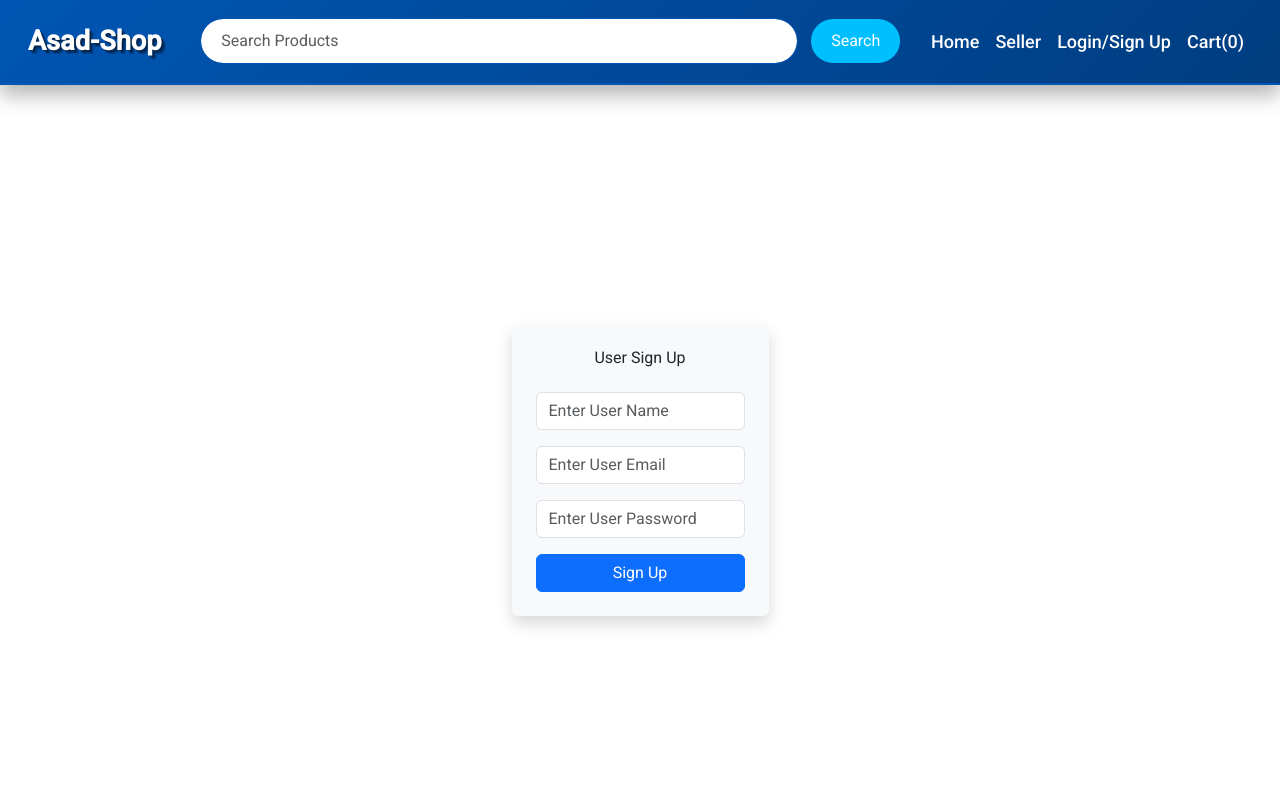
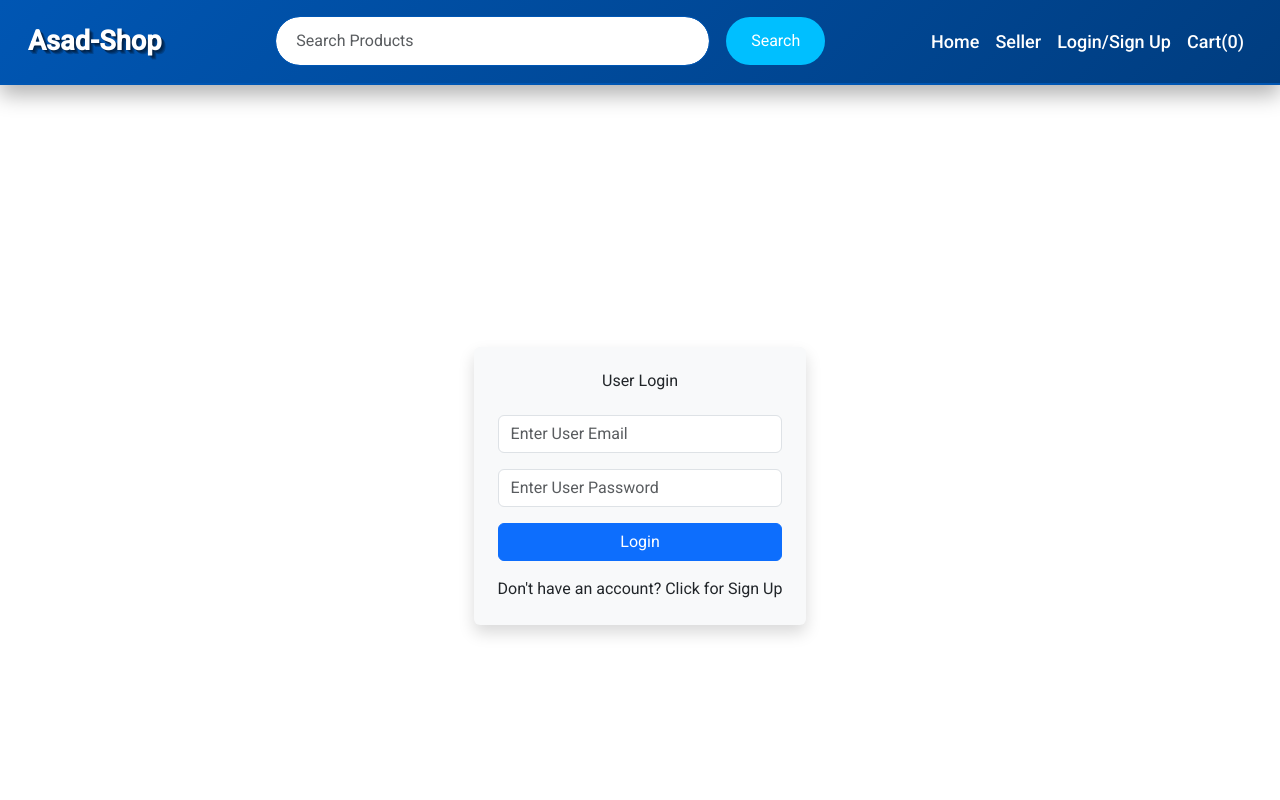
Before and after one commit to asadmunirdev/E-com-Project, an Angular app: page /user-auth in a window 1280 px wide. Shown: the top 800 px of the page. Built offline with nearby package versions, Linux system fonts and the light colour scheme.

Commit message:
User login/SignUp

```diff
--- a/db.json
+++ b/db.json
@@ -1,28 +1,40 @@
 {
   "seller": [
     {
-      "id": "773f",
-      "name": "Muhammad Asad Munir",
+      "name": "Asad Munir",
       "email": "asad@gmail.com",
-      "password": "123"
+      "password": "123",
+      "id": 1
     },
     {
-      "name": "saad",
-      "email": "saad@gmail.com",
-      "password": "saad123",
-      "id": "v3pdXAz"
+      "name": "Asad Munir",
+      "email": "asad@gmail.com",
+      "password": "123",
+      "id": 2
     },
     {
-      "name": "Hamza",
-      "email": "hamza@gmail.com",
-      "password": "hamza123",
-      "id": "ScqgUOX"
+      "name": "Asad Munir",
+      "email": "asad@gmail.com",
+      "password": "123",
+      "id": 3
     },
     {
-      "name": "Hamza",
-      "email": "hamza@gmail.com",
-      "password": "asd",
-      "id": "zaq392e"
+      "name": "test",
+      "email": "test@gmail.com",
+      "password": "123",
+      "id": 4
+    },
+    {
+      "name": "Asad Munir",
+      "email": "asad@gmail.com",
+      "password": "123",
+      "id": 5
+    },
+    {
+      "name": "sample",
+      "email": "sample@gmail.com",
+      "password": "123",
+      "id": 6
     }
   ],
   "products": [
@@ -465,6 +477,12 @@
       "email": "asad@gmail.com",
       "password": "123",
       "id": 1
+    },
+    {
+      "name": "sample",
+      "email": "sample@gmail.com",
+      "password": "123",
+      "id": 2
     }
   ]
 }
--- a/src/app/header/header.component.css
+++ b/src/app/header/header.component.css
@@ -1,3 +1,7 @@
+.collapse {
+  visibility: visible;
+}
+
 /* Custom Navbar Styles */
 .custom-navbar {
   background: linear-gradient(135deg, #007bff, #0056b3); /* Smooth gradient background */
@@ -17,27 +21,27 @@
 
 /* Center and resize the search bar */
 .search-form {
-  width: 100%;
-  max-width: 700px; /* Optional: Set a maximum width */
+  width: auto; /* Use auto width for flexible control */
+  max-width: 550px; /* Increase max-width for a larger search box */
   margin: 0 auto;
-  display: flex; /* Flex display for alignment */
+  display: flex;
   align-items: center;
-  justify-content: center; /* Center align items */
+  justify-content: center;
 }
 
 .search-form input {
-  border-radius: 30px; /* More rounded corners */
+  border-radius: 30px;
   border: 1px solid #0056b3;
-  padding: 10px 20px;
-  font-size: 16px;
+  padding: 12px 20px; /* Increase padding for a bigger input */
+  font-size: 16px; /* Increase font size */
   transition: all 0.3s ease;
-  flex: 1; /* Allow input to take up available space */
+  flex: 1;
 }
 
 .search-form input:focus {
   border-color: #00bfff;
   box-shadow: 0 0 12px rgba(0, 191, 255, 0.6);
-  transform: scale(1.03);
+  transform: scale(1.05); /* Slightly increase scale */
 }
 
 .search-form button {
@@ -45,15 +49,15 @@
   background-color: #00bfff;
   border: none;
   color: white;
-  padding: 10px 20px;
+  padding: 12px 25px; /* Adjust padding to make the button bigger */
   font-size: 16px;
   transition: background-color 0.3s ease, transform 0.2s ease;
-  margin-left: 5px; /* Space between input and button */
+  margin-left: 8px; /* Increase space between input and button */
 }
 
 .search-form button:hover {
   background-color: #0099cc;
-  transform: scale(1.05);
+  transform: scale(1.08); /* Slightly larger scale on hover */
 }
 
 /* Custom Navigation Links */
@@ -238,7 +242,3 @@
     3px 3px 0 rgba(0, 0, 0, 0.2),
     4px 4px 0 rgba(0, 0, 0, 0.2);
 }
-
-.collapse {
-  visibility: visible;
-}
--- a/src/app/header/header.component.html
+++ b/src/app/header/header.component.html
@@ -3,34 +3,18 @@
     <a class="navbar-brand fw-bold text-3d" routerLink="/">Asad-Shop</a>
 
     <!-- Toggle button for mobile view -->
-    <button
-      class="navbar-toggler"
-      type="button"
-      data-bs-toggle="collapse"
-      data-bs-target="#navbarNav"
-      aria-controls="navbarNav"
-      aria-expanded="false"
-      aria-label="Toggle navigation"
-    >
+    <button class="navbar-toggler" type="button" data-bs-toggle="collapse" data-bs-target="#navbarNav"
+      aria-controls="navbarNav" aria-expanded="false" aria-label="Toggle navigation">
       <span class="navbar-toggler-icon"></span>
     </button>
 
     <!-- Collapsible content -->
     <div #navbarNav class="navbar-collapse collapse" id="navbarNav">
-      <!-- Search bar -->
-      <form
-        *ngIf="menuType === 'default'"
-        class="d-flex mx-auto my-2 my-lg-0 search-form w-100"
-      >
-        <input
-        #searchInput
-          class="form-control me-2"
-          type="search"
-          (keyup)="searchProducts($event)"
-          (blur)="hideSearch()"
-          placeholder="Search Products"
-          aria-label="Search"
-        />
+
+      <!-- Search bar visible for 'default' and 'user' menu types -->
+      <form *ngIf="menuType === 'default' || menuType === 'user'" class="d-flex mx-auto my-2 my-lg-0 search-form w-100">
+        <input #searchInput class="form-control me-2" type="search" (keyup)="searchProducts($event)"
+          (blur)="hideSearch()" placeholder="Search Products" aria-label="Search" />
         <button (click)="submitSearch(searchInput.value)" class="btn btn-outline-light" type="submit">Search</button>
         <ul class="suggested-result" *ngIf="searchResult">
           <li *ngFor="let item of searchResult">
@@ -42,73 +26,53 @@
       <!-- Navigation links -->
       <div [ngSwitch]="menuType">
         <!-- Default Navbar Navlinks -->
-        <ul
-          [ngClass]="{ 'seller-navbar-nav': menuType === 'seller' }"
-          *ngSwitchCase="'default'"
-          class="navbar-nav ms-auto mb-2 mb-lg-0 justify-content-center w-100"
-        >
+        <ul [ngClass]="{ 'seller-navbar-nav': menuType === 'seller' }" *ngSwitchCase="'default'"
+          class="navbar-nav ms-auto mb-2 mb-lg-0 justify-content-center w-100">
           <li class="nav-item text-center">
-            <a
-              routerLink=""
-              class="nav-link custom-nav-link"
-              aria-current="page"
-              (click)="collapseNavbar()"
-              >Home</a
-            >
+            <a routerLink="" class="nav-link custom-nav-link" aria-current="page" (click)="collapseNavbar()">Home</a>
           </li>
           <li class="nav-item text-center">
-            <a
-              routerLink="seller-auth"
-              class="nav-link custom-nav-link"
-              (click)="collapseNavbar()"
-              >Seller</a
-            >
+            <a routerLink="seller-auth" class="nav-link custom-nav-link" (click)="collapseNavbar()">Seller</a>
           </li>
           <li class="nav-item text-center">
-            <a
-              routerLink="user-auth"
-              class="nav-link custom-nav-link"
-              (click)="collapseNavbar()"
-              >Login/Sign Up</a
-            >
+            <a routerLink="user-auth" class="nav-link custom-nav-link" (click)="collapseNavbar()">Login/Sign Up</a>
           </li>
           <li class="nav-item text-center">
-            <a
-              routerLink="#"
-              class="nav-link custom-nav-link"
-              (click)="collapseNavbar()"
-              >Cart(0)</a
-            >
+            <a routerLink="#" class="nav-link custom-nav-link" (click)="collapseNavbar()">Cart(0)</a>
+          </li>
+        </ul>
+
+        <!-- User Navbar Navlinks -->
+        <ul [ngClass]="{ 'seller-navbar-nav': menuType === 'seller' }" *ngSwitchCase="'user'"
+          class="navbar-nav ms-auto mb-2 mb-lg-0 justify-content-center w-100">
+          <li class="nav-item text-center">
+            <a routerLink="" class="nav-link custom-nav-link" aria-current="page" (click)="collapseNavbar()">Home</a>
+          </li>
+          <li class="nav-item text-center">
+            <a routerLink="seller-auth" class="nav-link custom-nav-link" (click)="collapseNavbar()">Seller</a>
+          </li>
+          <li class="nav-item text-center">
+            <a  class="nav-link custom-nav-link pointer" (click)="userLogout()">Logout</a>
+          </li>
+          <li class="nav-item text-center">
+            <a routerLink="#" class="nav-link custom-nav-link" (click)="collapseNavbar()">Cart(0)</a>
+          </li>
+          <li class="nav-item text-center">
+            <a class="nav-link egg-shaped">{{ userName | titlecase }}</a>
           </li>
         </ul>
 
         <!-- Seller Navbar Navlinks -->
-        <ul
-          [ngClass]="{ 'seller-navbar-nav': menuType === 'seller' }"
-          *ngSwitchCase="'seller'"
-          class="navbar-nav ms-auto mb-2 mb-lg-0 justify-content-center w-100"
-        >
+        <ul [ngClass]="{ 'seller-navbar-nav': menuType === 'seller' }" *ngSwitchCase="'seller'"
+          class="navbar-nav ms-auto mb-2 mb-lg-0 justify-content-center w-100">
           <li class="nav-item text-center">
-            <a
-              routerLink="seller-add-product"
-              class="nav-link custom-nav-link"
-              (click)="collapseNavbar()"
-              >Add Product</a
-            >
+            <a routerLink="seller-add-product" class="nav-link custom-nav-link" (click)="collapseNavbar()">Add Product</a>
           </li>
           <li class="nav-item text-center">
-            <a
-              routerLink="seller-home"
-              class="nav-link custom-nav-link"
-              aria-current="page"
-              (click)="collapseNavbar()"
-              >Product List</a
-            >
+            <a routerLink="seller-home" class="nav-link custom-nav-link" aria-current="page" (click)="collapseNavbar()">Product List</a>
           </li>
           <li class="nav-item text-center">
-            <a (click)="logout()" class="nav-link custom-nav-link pointer"
-              >Logout</a
-            >
+            <a (click)="logout()" class="nav-link custom-nav-link pointer">Logout</a>
           </li>
           <li class="nav-item text-center ">
             <a class="nav-link egg-shaped">{{ sellerName | titlecase }}</a>
--- a/src/app/header/header.component.ts
+++ b/src/app/header/header.component.ts
@@ -3,6 +3,7 @@ import { CommonModule } from '@angular/common';
 import { Router, RouterModule } from '@angular/router';
 import { ProductService } from '../services/product.service';
 import { product } from '../data-type';
+import { UserService } from '../services/user.service';
 
 @Component({
   selector: 'app-header',
@@ -13,13 +14,13 @@ import { product } from '../data-type';
 })
 export class HeaderComponent implements OnInit {
   // menuType: string = 'default';
-  menuType: 'default' | 'seller' = 'default';
+  menuType: string = 'default';
   sellerName: string = '';
   searchResult: undefined | product[];
-
+  userName: string = '';
   @ViewChild('navbarNav') navbarNav!: ElementRef;
 
-  constructor(private route: Router, private product: ProductService) {}
+  constructor(private route: Router, private product: ProductService, private user:UserService) {}
 
   // ngOnInit(): void {
   //     this.route.events.subscribe((val:any)=>{
@@ -39,14 +40,22 @@ export class HeaderComponent implements OnInit {
   ngOnInit(): void {
     this.route.events.subscribe((val: any) => {
       if (val.url) {
+        // Check for seller
         if (localStorage.getItem('seller') && val.url.includes('seller')) {
           this.menuType = 'seller';
-          if (localStorage.getItem('seller')) {
-            let sellerStore = localStorage.getItem('seller');
-            let sellerData = sellerStore && JSON.parse(sellerStore)[0];
-            this.sellerName = sellerData.name;
+          const sellerStore = localStorage.getItem('seller');
+          const sellerData = sellerStore ? JSON.parse(sellerStore) : null;
+          this.sellerName = sellerData ? sellerData.name : '';
         }
-        } else {
+        // Check for user regardless of the URL path
+        else if (localStorage.getItem('user')) {
+          this.menuType = 'user';
+          const userStore = localStorage.getItem('user');
+          const userData = userStore ? JSON.parse(userStore) : null; // Adjust to parse directly
+          this.userName = userData ? userData.name : '';
+        }
+        // Default case
+        else {
           this.menuType = 'default';
         }
       }
@@ -65,6 +74,12 @@ export class HeaderComponent implements OnInit {
     localStorage.removeItem('seller');
     this.route.navigate(['/']);
   }
+
+  userLogout(){
+    localStorage.removeItem('user');
+    this.route.navigate(['user-auth']);
+  }
+
 
   searchProducts(query: KeyboardEvent) {
     const element = query.target as HTMLInputElement;
@@ -98,4 +113,5 @@ export class HeaderComponent implements OnInit {
   submitSearch(val: string) {
     this.route.navigate([`search/${val}`]);
   }
+
 }
--- a/src/app/services/seller.service.ts
+++ b/src/app/services/seller.service.ts
@@ -22,7 +22,7 @@ export class SellerService {
       .post('http://localhost:3000/seller', data, { observe: 'response' }) // HTTP POST request to the server
       .subscribe((result) => {
         console.log(result); // Logging the server response
-        if (result) {
+        if (result.body) {
           // If the response is successful
           localStorage.setItem('seller', JSON.stringify(result.body)); // Store seller data in local storage
           console.log(result.body);
@@ -45,13 +45,13 @@ export class SellerService {
   userLogin(data: login) {
     this.http
       .get(
-        `http://localhost:3000/seller?email=${data.email}&password=${data.password}`, // HTTP GET request with email and password
+        `http://localhost:3000/seller?email=${data.email}&password=${data.password}`,
         { observe: 'response' }
       )
       .subscribe((result: any) => {
         if (result && result.body && result.body.length === 1) {
           // If login is successful
-          localStorage.setItem('seller', JSON.stringify(result.body)); // Store seller data in local storage
+          localStorage.setItem('seller', JSON.stringify(result.body[0])); // Store seller data in local storage
           this.router.navigate(['seller-home']); // Navigate to the seller home page
           this.isLoginError.emit(false); // Emit false to indicate no login error
         } else {
--- a/src/app/services/user.service.ts
+++ b/src/app/services/user.service.ts
@@ -1,7 +1,7 @@
 import { HttpClient } from '@angular/common/http';
 import { Injectable } from '@angular/core';
 import { Router } from '@angular/router';
-import { signUp } from '../data-type';
+import { login, signUp } from '../data-type';
 
 @Injectable({
   providedIn: 'root',
@@ -9,15 +9,31 @@ import { signUp } from '../data-type';
 export class UserService {
   constructor(private http: HttpClient, private router: Router) {}
 
-  userSignUp(user: signUp) {
+  userSignUp(data: signUp) {
     this.http
-      .post('http://localhost:3000/users', user, { observe: 'response' })
+      .post('http://localhost:3000/users', data, { observe: 'response' })
       .subscribe((result) => {
-        console.warn(result);
         if (result) {
           localStorage.setItem('user', JSON.stringify(result.body));
           this.router.navigate(['/']);
         }
       });
   }
+
+userLogin(data:login){
+  this.http.get<signUp[]>(`http://localhost:3000/users?email=${data.email}&password=${data.password} `, {observe:'response'}).subscribe((result)=>{
+if(result && result.body != null){
+  console.log(result);
+
+  localStorage.setItem('user', JSON.stringify(result.body[0]));
+  this.router.navigate(['/']);
 }
+  })
+}
+
+  userAuthReload(){
+    if(localStorage.getItem('user')){
+      this.router.navigate(['/']);
+    }
+  }
+}
--- a/src/app/user-auth/user-auth.component.html
+++ b/src/app/user-auth/user-auth.component.html
@@ -1,17 +1,36 @@
 <div class="container d-flex align-items-center justify-content-center vh-100">
   <div class="user-auth bg-light p-4 rounded shadow">
+    <!-- Sign Up Form -->
+    <div *ngIf="!showLogin">
       <h1 class="text-center mb-4">User Sign Up</h1>
-    <form #userSignUp="ngForm" class="common-form" (ngSubmit)="signUp(userSignUp.value)">
+      <form #userSignUp="ngForm" class="common-form" (ngSubmit)="signUp(userSignUp)">
         <div class="mb-3">
-        <input type="text" class="form-control" placeholder="Enter User Name" name="name" ngModel required>
+          <input type="text" class="form-control" placeholder="Enter User Name" name="name" ngModel required />
         </div>
         <div class="mb-3">
-        <input type="email" class="form-control" placeholder="Enter User Email" name="email" ngModel required>
+          <input type="email" class="form-control" placeholder="Enter User Email" name="email" ngModel required />
         </div>
         <div class="mb-3">
-        <input type="password" class="form-control" placeholder="Enter User Password" name="password" ngModel required>
+          <input type="password" class="form-control" placeholder="Enter User Password" name="password" ngModel required />
         </div>
         <button class="btn btn-primary w-100" type="submit">Sign Up</button>
+        <a (click)="openLogin()" class="d-block text-center mt-3">Already have an account? Click for Login</a>
+      </form>
+    </div>
+
+    <!-- Login Form -->
+    <div *ngIf="showLogin">
+      <h1 class="text-center mb-4">User Login</h1>
+      <form #userLogin="ngForm" class="common-form" (ngSubmit)="login(userLogin)">
+        <div class="mb-3">
+          <input type="email" class="form-control" placeholder="Enter User Email" name="email" ngModel required />
+        </div>
+        <div class="mb-3">
+          <input type="password" class="form-control" placeholder="Enter User Password" name="password" ngModel required />
+        </div>
+        <button class="btn btn-primary w-100" type="submit">Login</button>
+        <a (click)="openSignUp()" class="d-block text-center mt-3">Don't have an account? Click for Sign Up</a>
       </form>
     </div>
   </div>
+</div>
--- a/src/app/user-auth/user-auth.component.ts
+++ b/src/app/user-auth/user-auth.component.ts
@@ -1,5 +1,5 @@
+import { Component, OnInit } from '@angular/core';
 import { CommonModule } from '@angular/common';
-import { Component, OnInit } from '@angular/core';
 import { FormsModule } from '@angular/forms';
 import { signUp } from '../data-type';
 import { UserService } from '../services/user.service';
@@ -7,20 +7,42 @@ import { UserService } from '../services/user.service';
 @Component({
   selector: 'app-user-auth',
   standalone: true,
-  imports: [FormsModule,CommonModule],
+  imports: [FormsModule, CommonModule],
   templateUrl: './user-auth.component.html',
-  styleUrl: './user-auth.component.css'
+  styleUrls: ['./user-auth.component.css']
 })
 export class UserAuthComponent implements OnInit {
+  showLogin: boolean = true;
 
-  constructor(private user:UserService){}
+  constructor(private user: UserService) {}
 
-ngOnInit(): void {
+  ngOnInit(): void {
+    this.user.userAuthReload();
+  }
 
+  openLogin(): void {
+    this.showLogin = true;
+  }
+
+  openSignUp(): void {
+    this.showLogin = false;
+  }
+
+  signUp(form: any): void {
+    if (form.valid) {
+      const data: signUp = form.value;
+      this.user.userSignUp(data);
+    } else {
+      console.log('Sign Up Form is invalid');
+    }
+  }
+
+  login(form: any): void {
+    if (form.valid) {
+      const data: signUp = form.value;
+      this.user.userLogin(data);
+    } else {
+      console.log('Login Form is invalid');
+    }
+  }
 }
-
-signUp(data:signUp){
-this.user.userSignUp(data)
-}
-
-}
--- a/src/styles.css
+++ b/src/styles.css
@@ -10,7 +10,7 @@ body {
   height: 100%;
   margin: 0;
   font-family: Roboto, "Helvetica Neue", sans-serif;
-  padding-top: 35px;
+  padding-top: 43px;
 }
 
 .app-container {
```
Lines whose indentation alone changed are shown as unchanged.
